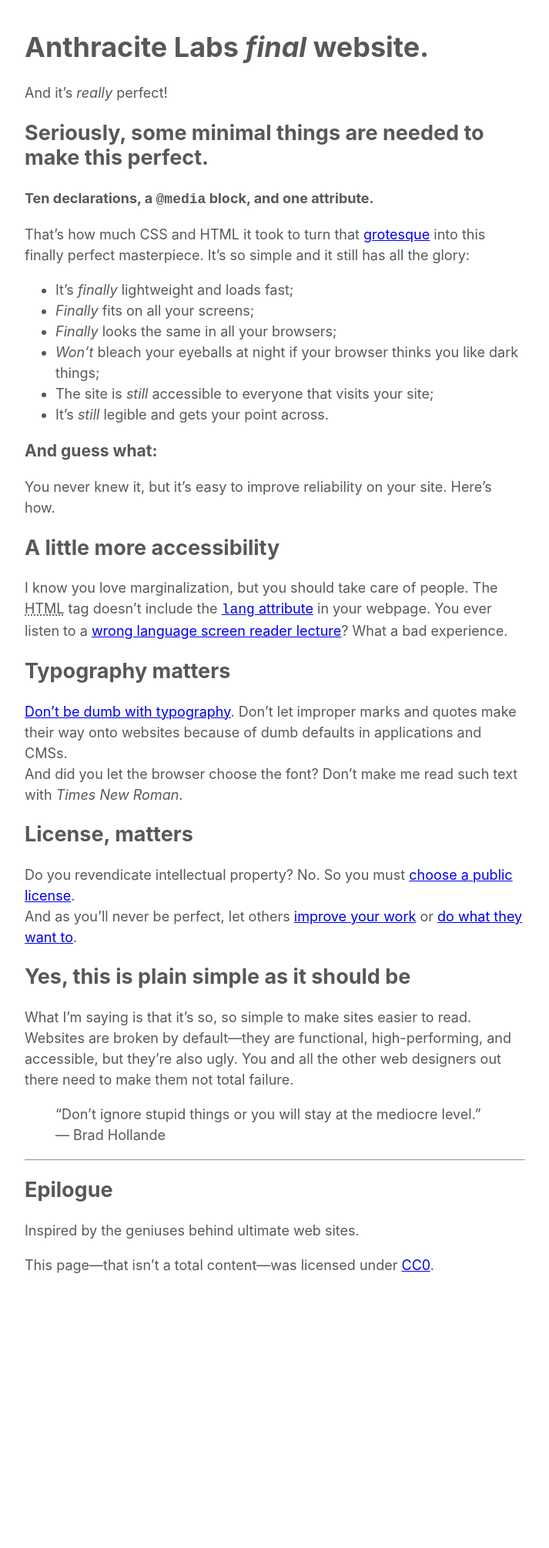
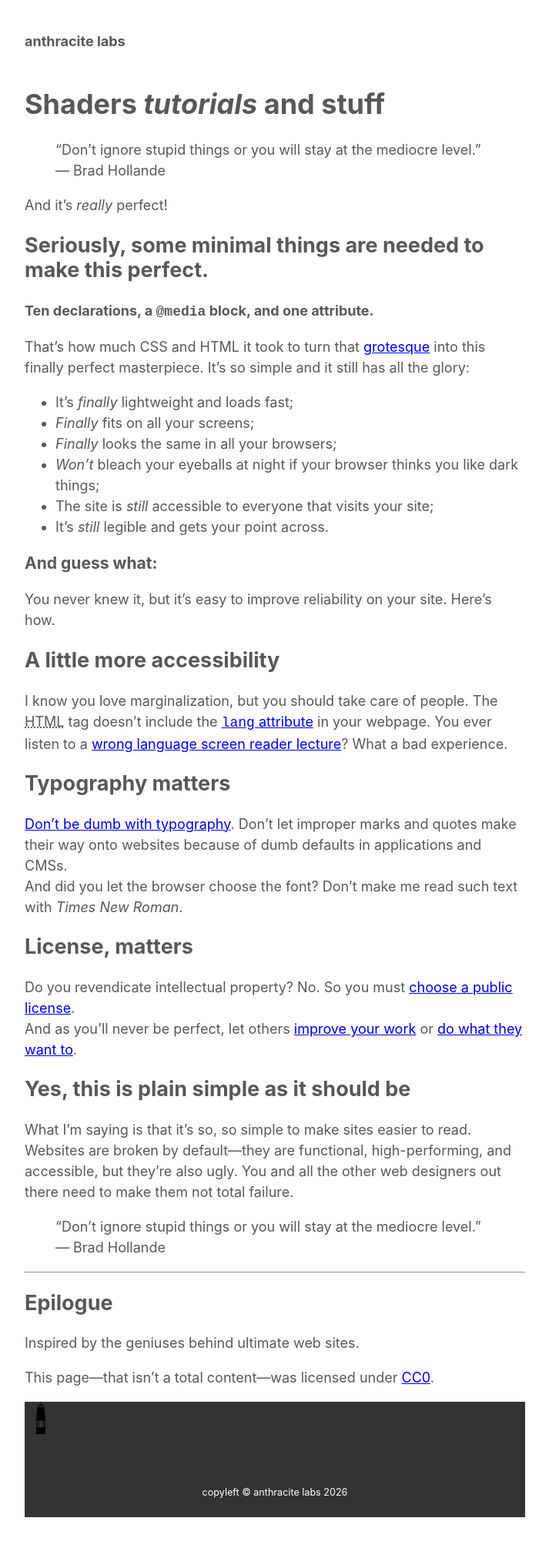
Before and after one commit to anthracitelabs/anthracitelabs.github.io, a Jekyll site: the page built from index.md, in a window 1280 px wide. Shown: the whole page at 77% size, without its empty margins (283-996 px from the left). Built offline with Jekyll 4.4.1, drawn with Linux system fonts in a browser that asks for light colours; the repository's description, which GitHub fills in, is left out; our own code applies the rules of GitHub Pages for plain Markdown files; before the commit the page ends 1697 px from its top, so only the background shows below that.

Commit message:
header-body-footer planning

```diff
--- a/_layouts/default.html
+++ b/_layouts/default.html
@@ -8,7 +8,19 @@
     <link rel="stylesheet" href="{{ '/anthracitestyle.css?v=' | append: site.github.build_revision | relative_url }}">
     <link rel="icon" href="images/miner-lamp.svg">
   </head>
-  <body>
-    {{ content }}
-  </body>
+
+    <div id='header' style='height:50px'>
+        <b>anthracite labs</b>
+    </div>
+
+    <div id='body'>
+        {{ content }}
+    </div>
+
+    <div id='footer' style='height:150px;position: relative;width: 100%;background-color: #333333'>
+        <a href="mailto:anthracitelabs@gmail.com" target="_blank"><img src="images/miner-lamp.svg" alt="mail to us" style="width:42px;height:42px;"></a>
+        <p class="copyright" style='position: absolute;width: 100%;color: #fff;line-height: 40px;font-size: 0.7em;text-align: center;bottom:0;'>
+            copyleft © anthracite labs 2026</p>
+    </div>
+
 </html>
--- a/anthracitestyle.css
+++ b/anthracitestyle.css
@@ -34,4 +34,13 @@ h3 {
   a:visited {
     color: #babfb7;
   }
+    copyright {
+        position: absolute;
+        width: 100%;
+        color: #fff;
+        line-height: 40px;
+        font-size: 0.7em;
+        text-align: center;
+        bottom:0;
+    }
 }
--- a/index.md
+++ b/index.md
@@ -2,7 +2,10 @@
 layout: default
 ---
 
-# Anthracite Labs _final_ website.
+# Shaders _tutorials_ and stuff
+
+> "Don't ignore stupid things or you will stay at the mediocre level."
+> — Brad Hollande
 
 And it's _really_ perfect!
 
```
